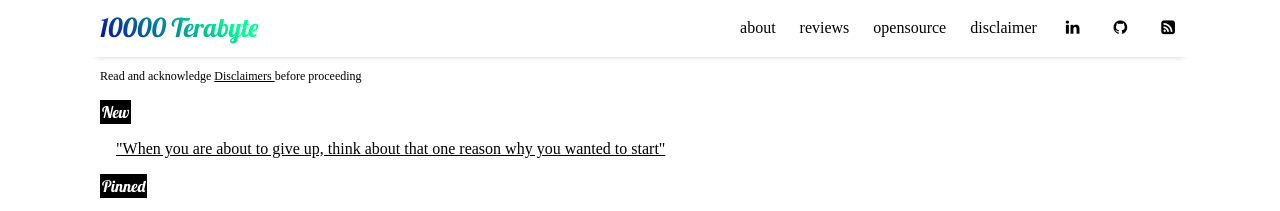
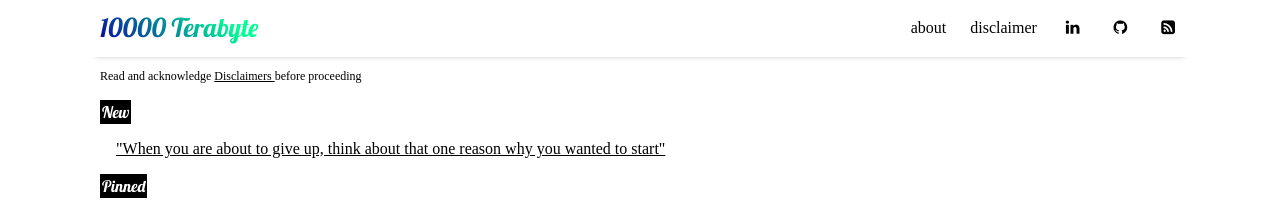
Before and after one commit to 10000TB/10000TB.github.io, a Jekyll site: the page built from index.html, in a window 1280 px wide. Shown: the top 211 px of the page. Built offline with Jekyll 4.4.1, drawn with Linux system fonts in a browser that asks for light colours; nearby versions of some CDN libraries; some web fonts are replaced; the list of posts is cut into pages by our own code.

Commit message:
[site update] hide 'reviews' & 'opensource' page.
- they are not mature enough, there are not much attractive
  content in them, so hide them for now, and re-enable as there
  are more attractive content added to them.

```diff
--- a/_data/settings.yml
+++ b/_data/settings.yml
@@ -7,8 +7,8 @@ google-ID: 'UA-112805664-1'
 
 menu:
 - {name: 'about', folder: 'pages', file: 'about.html'}
-- {name: 'reviews', folder: 'pages', file: 'reviews.html'}
-- {name: 'opensource', folder: 'pages', file: 'opensource.html'}
+# - {name: 'reviews', folder: 'pages', file: 'reviews.html'}
+# - {name: 'opensource', folder: 'pages', file: 'opensource.html'}
 - {name: 'disclaimer', folder: 'pages', file: 'disclaimer.html'}
 
 # Available social icons are powered by Font Awesome, so you can use any icon that they offer
```
